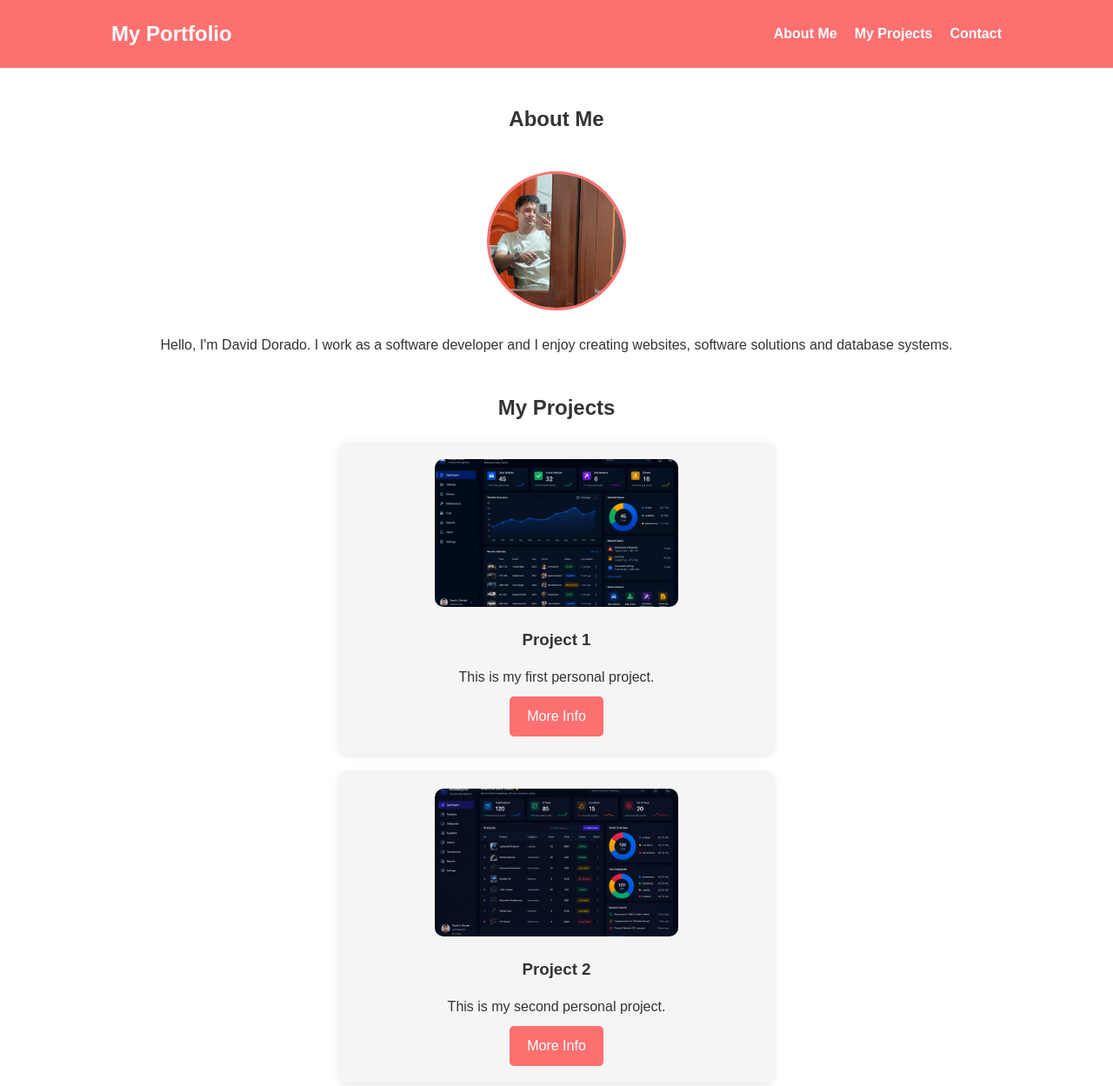
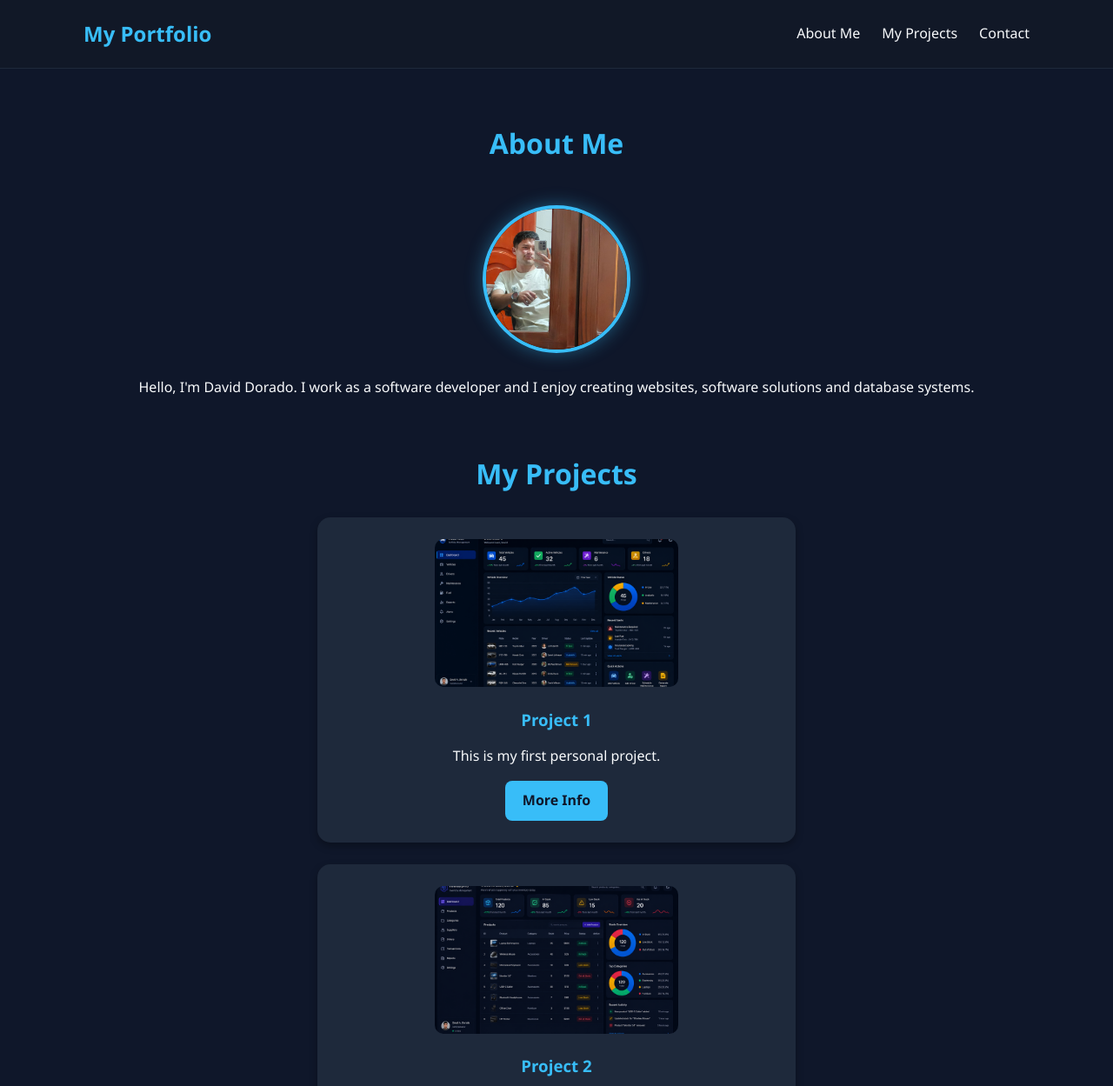
Before and after one commit to dadorado8612-beep/dadorado8612-beep.github.io, a plain HTML site: page index.html in a window 1280 px wide. Shown: the top 1249 px of the page at 87% size. Drawn offline with Linux system fonts and the light colour scheme.

Commit message:
Tema oscuro

```diff
--- a/styles.css
+++ b/styles.css
@@ -2,76 +2,92 @@
     margin: 0;
     padding: 0;
     box-sizing: border-box;
-    font-family: Arial, sans-serif;
+    font-family: 'Segoe UI', sans-serif;
 }
 
 body{
-    background-color: #ffffff;
-    color: #333;
+    background-color: #0f172a;
+    color: #f8fafc;
     line-height: 1.6;
 }
 
+/* NAVBAR */
 header{
-    background-color: #fd7070;
-    color: white;
-    padding: 20px 0;
+    background-color: #111827;
+    border-bottom: 1px solid #1e293b;
+    position: sticky;
+    top: 0;
 }
 
 header nav{
     display: flex;
     justify-content: space-between;
     align-items: center;
-    width: 80%;
+    width: 85%;
     margin: auto;
+    padding: 20px 0;
+}
+
+header h1{
+    color: #38bdf8;
 }
 
 header nav ul{
     list-style: none;
     display: flex;
-    gap: 20px;
+    gap: 25px;
 }
 
 header nav ul li a{
-    color: white;
+    color: #f8fafc;
     text-decoration: none;
-    font-weight: bold;
+    transition: 0.3s;
 }
 
 header nav ul li a:hover{
-    color: #ffe082;
+    color: #38bdf8;
 }
 
+/* SECCIONES */
 section{
-    width: 80%;
-    margin: 40px auto;
+    width: 85%;
+    margin: 60px auto;
     text-align: center;
 }
 
 section h2{
-    margin-bottom: 20px;
+    color: #38bdf8;
+    margin-bottom: 25px;
+    font-size: 2rem;
 }
 
 /* FOTO DE PERFIL */
 #about-me img{
-    width: 160px;
-    height: 160px;
+    width: 170px;
+    height: 170px;
     object-fit: cover;
     border-radius: 50%;
-    border: 3px solid #fd7070;
+    border: 4px solid #38bdf8;
     margin: 20px 0;
+    box-shadow: 0 0 20px rgba(56,189,248,0.4);
 }
 
-/* TARJETAS DE PROYECTOS */
+/* PROYECTOS */
 .project{
-    background-color: #f5f5f5;
-    padding: 20px;
-    margin: 20px auto;
-    border-radius: 10px;
-    max-width: 500px;
-    box-shadow: 0 2px 8px rgba(0,0,0,0.1);
+    background-color: #1e293b;
+    border-radius: 15px;
+    padding: 25px;
+    margin: 25px auto;
+    max-width: 550px;
+    transition: 0.3s;
+    box-shadow: 0 4px 10px rgba(0,0,0,0.3);
 }
 
-/* IMÁGENES DE PROYECTOS */
+.project:hover{
+    transform: translateY(-5px);
+    box-shadow: 0 0 25px rgba(56,189,248,0.4);
+}
+
 .project img{
     width: 280px;
     height: 170px;
@@ -81,26 +97,34 @@ section h2{
 
 .project h3{
     margin: 15px 0;
+    color: #38bdf8;
 }
 
 .project a{
     display: inline-block;
-    margin-top: 10px;
+    margin-top: 15px;
+    padding: 10px 20px;
+    background-color: #38bdf8;
+    color: #0f172a;
     text-decoration: none;
-    color: white;
-    background-color: #fd7070;
-    padding: 10px 20px;
-    border-radius: 5px;
+    border-radius: 8px;
+    font-weight: bold;
 }
 
 .project a:hover{
-    background-color: #ff5252;
+    background-color: #0ea5e9;
 }
 
+/* CONTACTO */
+#contact p{
+    margin: 10px 0;
+}
+
+/* FOOTER */
 footer{
-    background-color: #fd7070;
-    color: white;
+    background-color: #111827;
+    color: #94a3b8;
     text-align: center;
-    padding: 15px;
+    padding: 20px;
     margin-top: 40px;
 }
```
